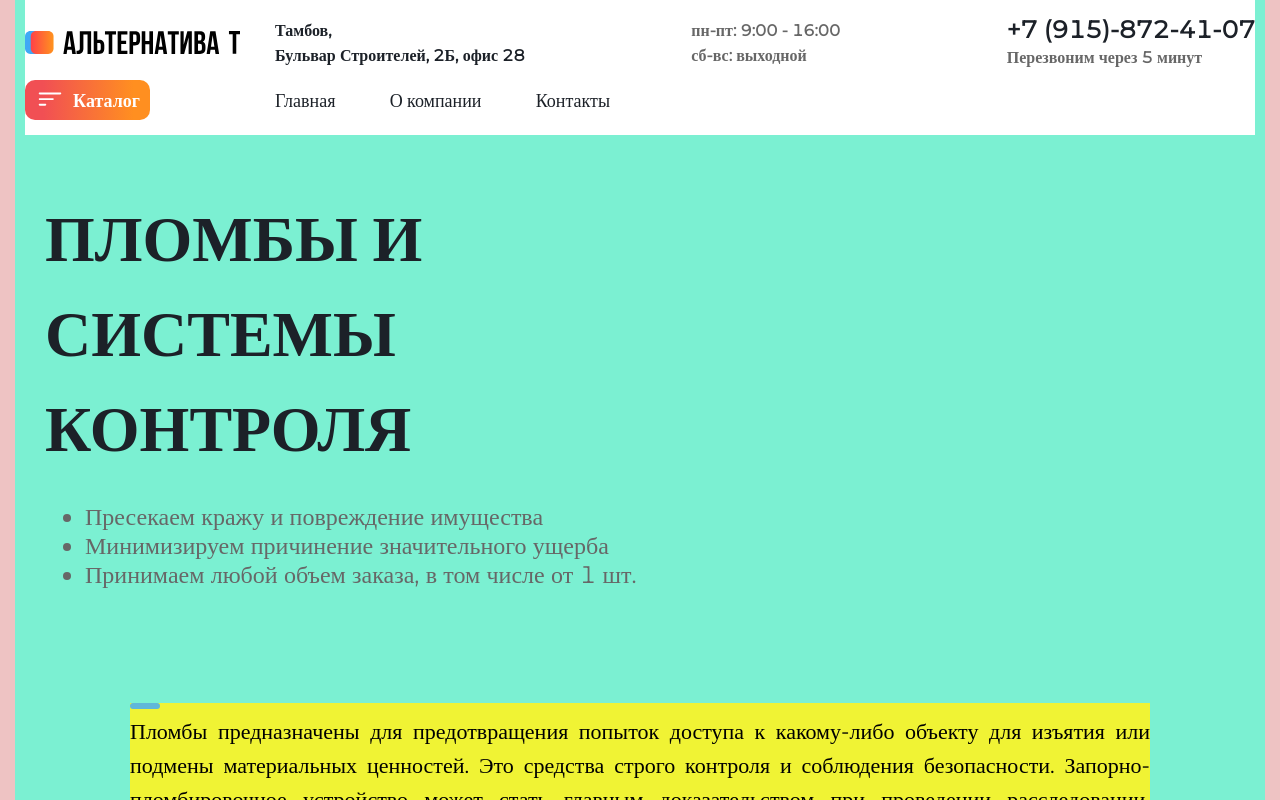
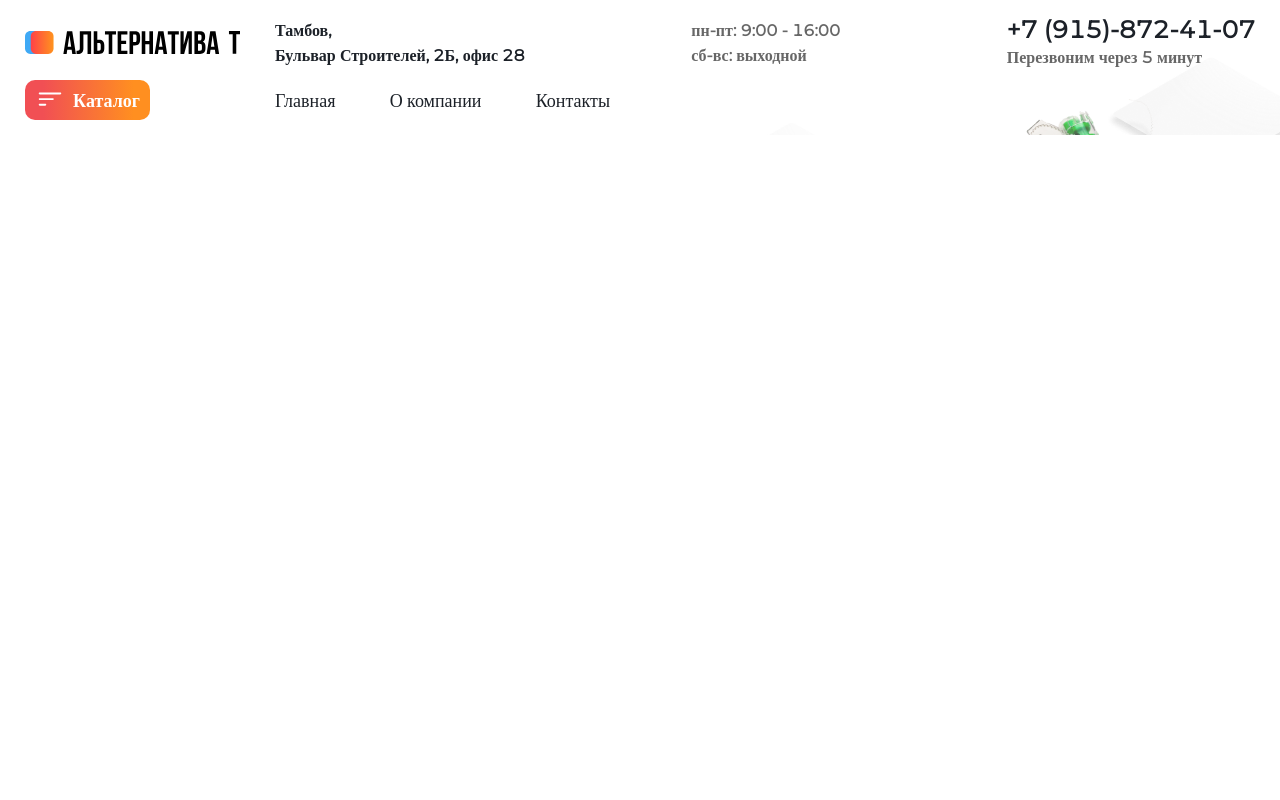
Before and after one commit to DmitriVic/alternative, a React (Create React App) app: page / in a window 1280 px wide. Shown: the top 800 px of the page. Built offline with nearby package versions, Linux system fonts and the light colour scheme; a web font is replaced by a local one.

Commit message:
создаю страницу AboutСompany

```diff
--- a/src/App.css
+++ b/src/App.css
@@ -1,17 +1,28 @@
 
 
 .container{
+	background: url('./components/Header/img/bg.png') no-repeat;
+	/* background-position: right 150px top 0; */
+
+
 position: relative;
 margin: 0 auto;
 max-width: 1440px;
-background: rgb(238, 195, 195);
+/* background: rgb(238, 195, 195); */
 }
+@media (max-width:1440px) {
+	.container{
+		background-position: right 0 top 0;
+
+	}
+}
+
 
 .content{
 
 margin: 0 auto;
 max-width: 1250px;
-background: rgb(123, 240, 210);
+/* background: rgb(123, 240, 210); */
 padding: 0 10px;
 }
 
--- a/src/App.jsx
+++ b/src/App.jsx
@@ -34,12 +34,12 @@ function App() {
 				<Header
 					setActive={setModalActive}
 				/>
-				<Homepage
+				{/* <Homepage
 					setModalActive={setModalActive}
 					modalActive={modalActive}
 					data={data}
 					dataPopular={dataPopular}
-				/>
+				/> */}
 			</div>
 
 
--- a/src/components/Header/index.module.scss
+++ b/src/components/Header/index.module.scss
@@ -6,7 +6,6 @@
 
 .header {
 
-	background: #fff;
 	padding: 10px 0;
 	min-height: 135px;
 	display: grid;
--- a/src/components/Text/index.module.scss
+++ b/src/components/Text/index.module.scss
@@ -6,7 +6,6 @@
 	line-height: 155%;
 	text-align: justify;
 	color: #000000;
-	background: #f0f334;
 	@media (max-width:1024px) {
 		max-width: none;
 		text-align: center;
```
